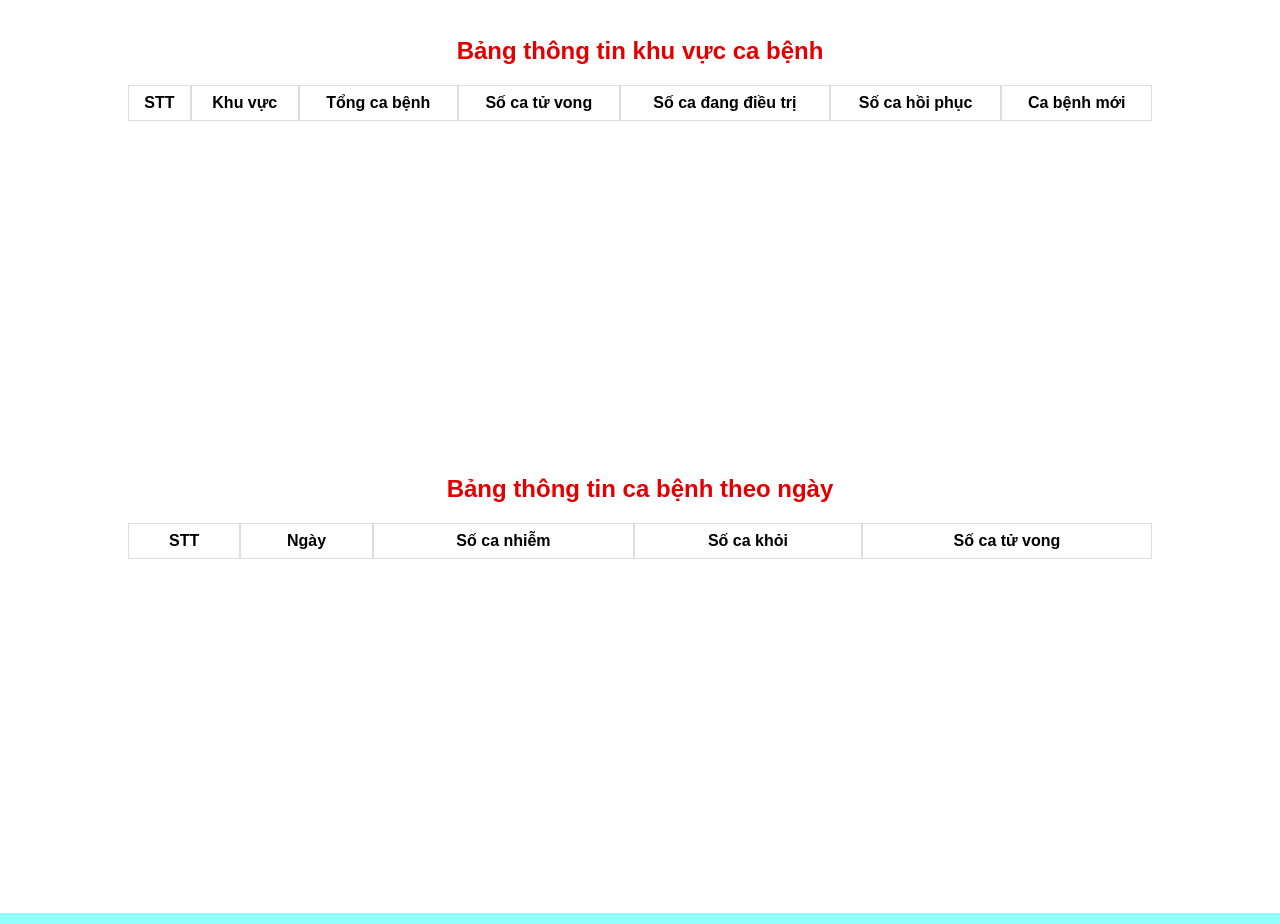
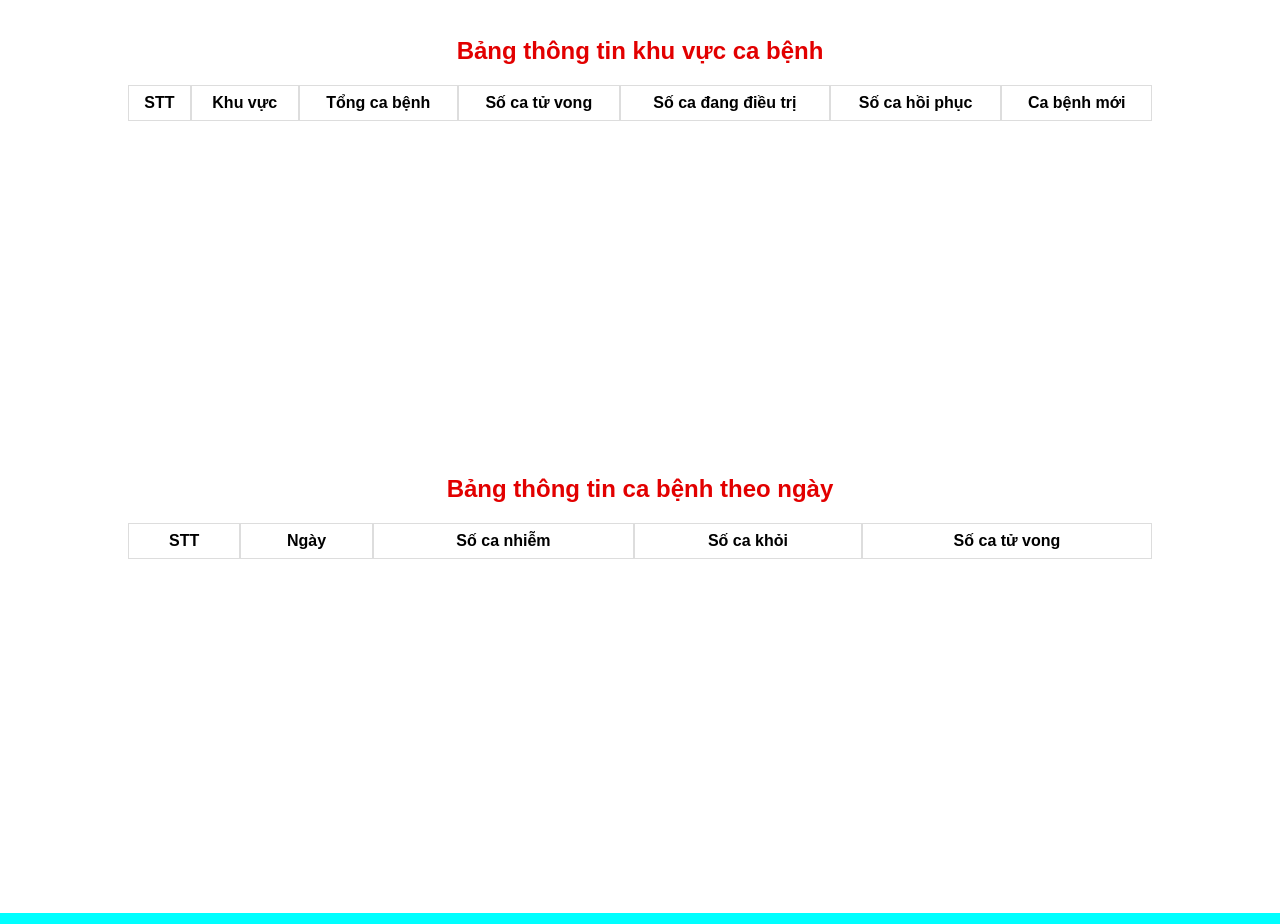
Before and after one commit to OrangeFoxie/VN-COVID19-BYT, a plain HTML site: page index.html in a window 1280 px wide. Shown: the part 100-1024 px from the top of the page. Drawn offline with nearby package versions, Linux system fonts and the light colour scheme; no server answers.

Commit message:
footer-color

```diff
--- a/style/style.scss
+++ b/style/style.scss
@@ -131,5 +131,5 @@ footer {
   padding: 10px 0px 0px 0px;
   height: 1px;
   width: 100%;
-  background-color:rgba(0, 255, 255, 0.425);
+  background-color:rgb(0, 255, 255);
 }
```
Also changed, not shown: style/style.css, 1 other file.
